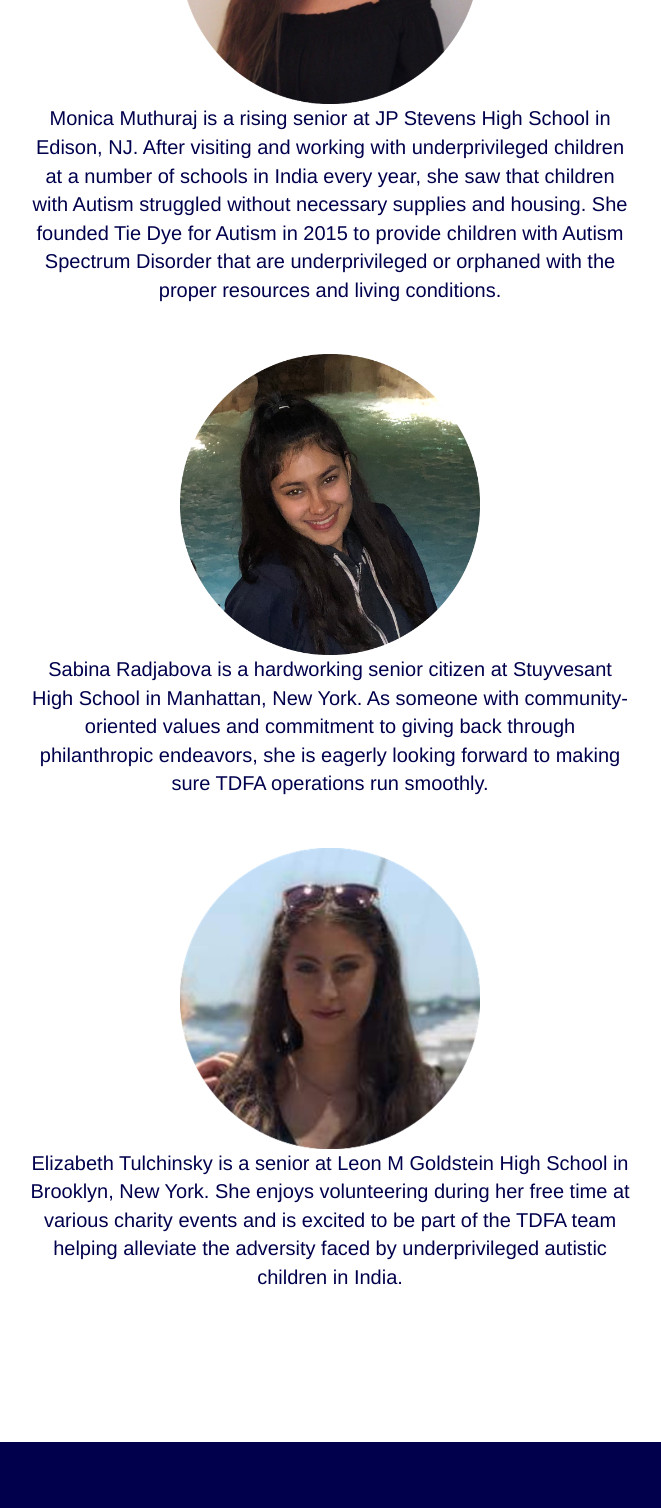
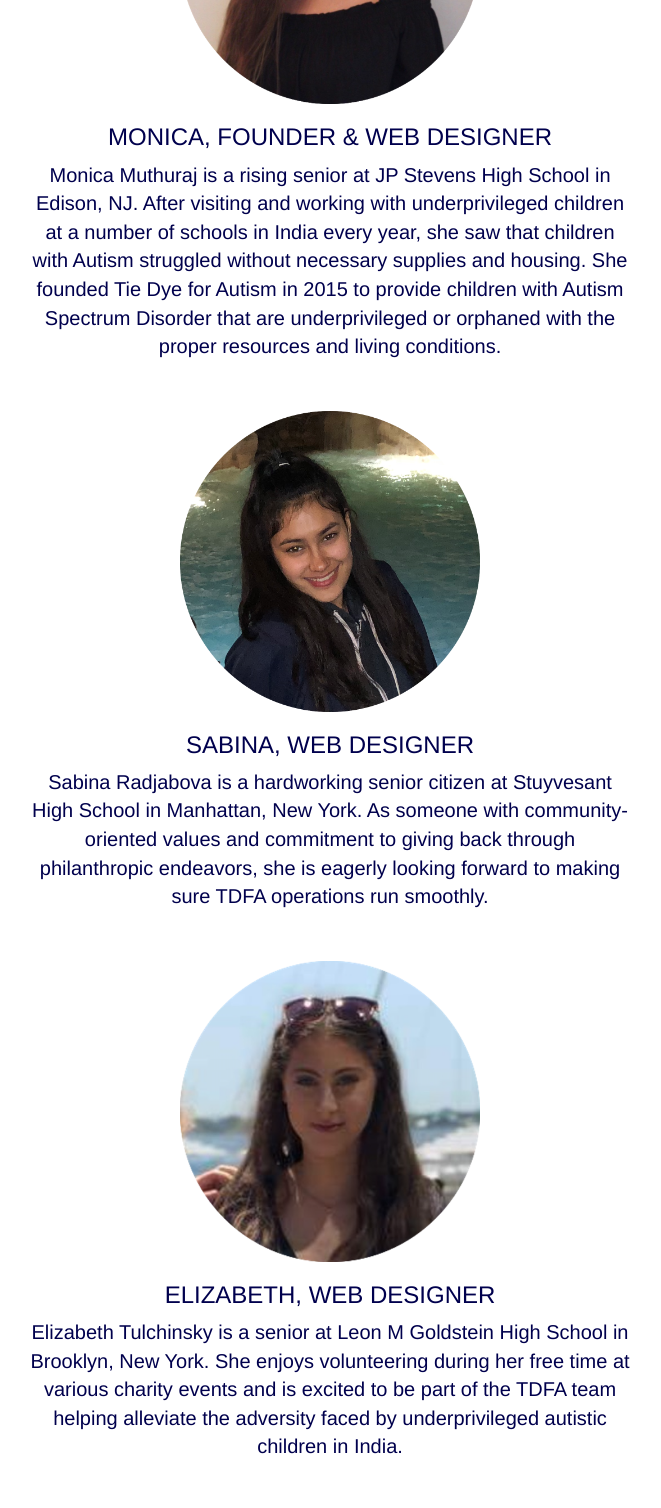
Before and after one commit to typicalmonica/tdfa-draft, a website with bundled scripts: page index.html in a window 1280 px wide. Shown: the part 2100-3608 px from the top of the page, without its empty margins (310-971 px from the left). Built offline with nearby package versions, Linux system fonts and the light colour scheme; a script that the page names is missing.

Commit message:
Update index.html

```diff
--- a/index.html
+++ b/index.html
@@ -191,6 +191,7 @@
                     	<img class ="resize" src="monica.png" />
 			</div>
 			<div class="column">
+				<h3>Monica, Founder & Web Designer</h3>
 			<p>Monica Muthuraj is a rising senior at JP Stevens High School in Edison, NJ. After visiting and working with underprivileged children at a number of schools in India every year, she saw that children with Autism struggled without necessary supplies and housing. She founded Tie Dye for Autism in 2015 to provide children with Autism Spectrum Disorder that are underprivileged or orphaned with the proper resources and living conditions.</p>
 			<br><br>
 		    </div>
@@ -200,6 +201,7 @@
 		    <img class ="resize" src="sabina.png">
 			    </div>
 			    <div class="column">
+				    <h3>Sabina, Web Designer</h3>
 			    <p>Sabina Radjabova is a hardworking senior citizen at Stuyvesant High School in Manhattan, New York. As someone with community-oriented values and commitment to giving back through philanthropic endeavors, she is eagerly looking forward to making sure TDFA operations run smoothly.</p>
 			    <br><br>
 				     </div>
@@ -209,6 +211,7 @@
 		    <img class ="resize" src="elizabeth.png" />
 					</div>
 				<div class="column">
+					<h3>Elizabeth, Web Designer</h3>
 				<p>Elizabeth Tulchinsky is a senior at Leon M Goldstein High School in Brooklyn, New York. She enjoys volunteering during her free time at various charity events and is excited to be part of the TDFA team helping alleviate the adversity faced by underprivileged autistic children in India.</p>
 				<br><br>
 					 </div>
```
